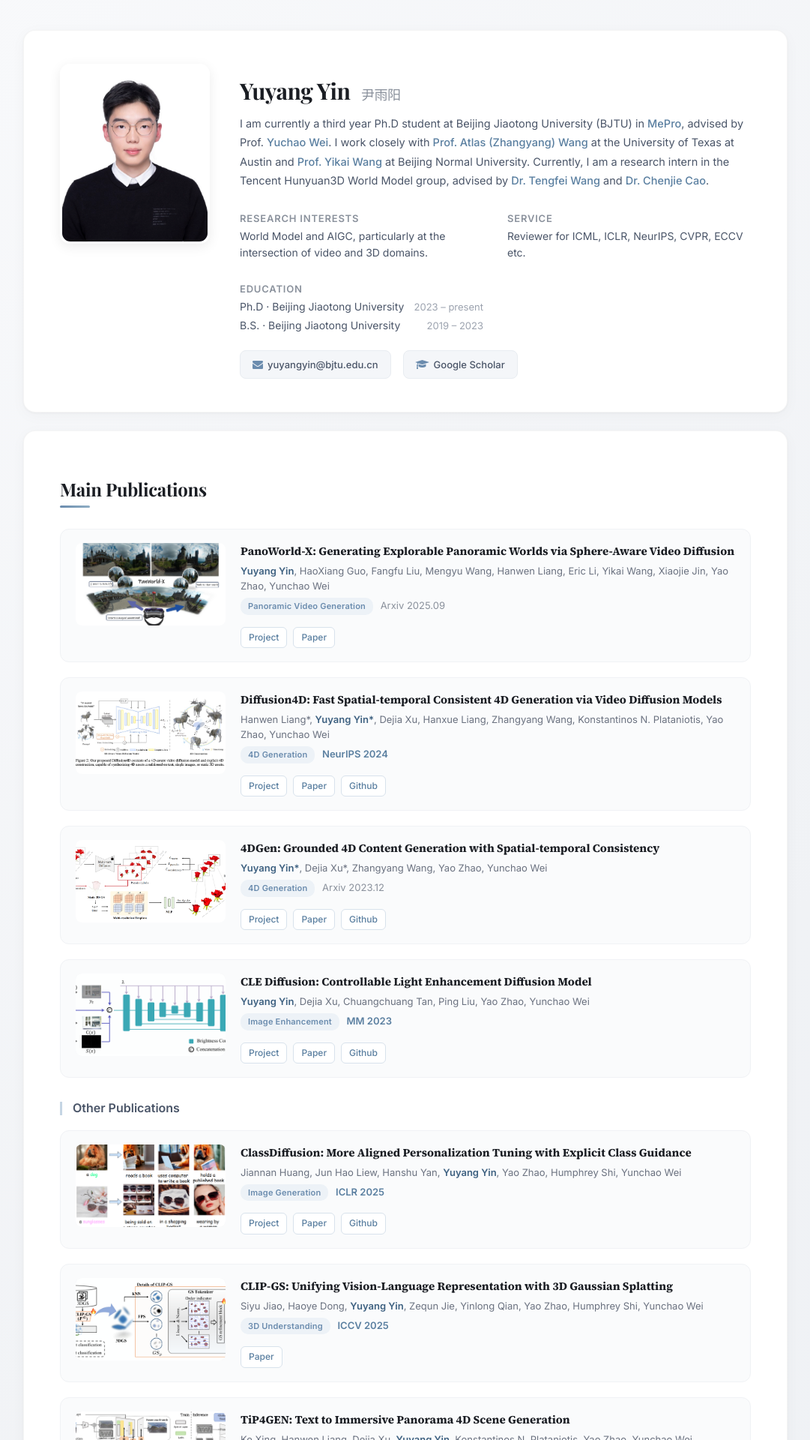
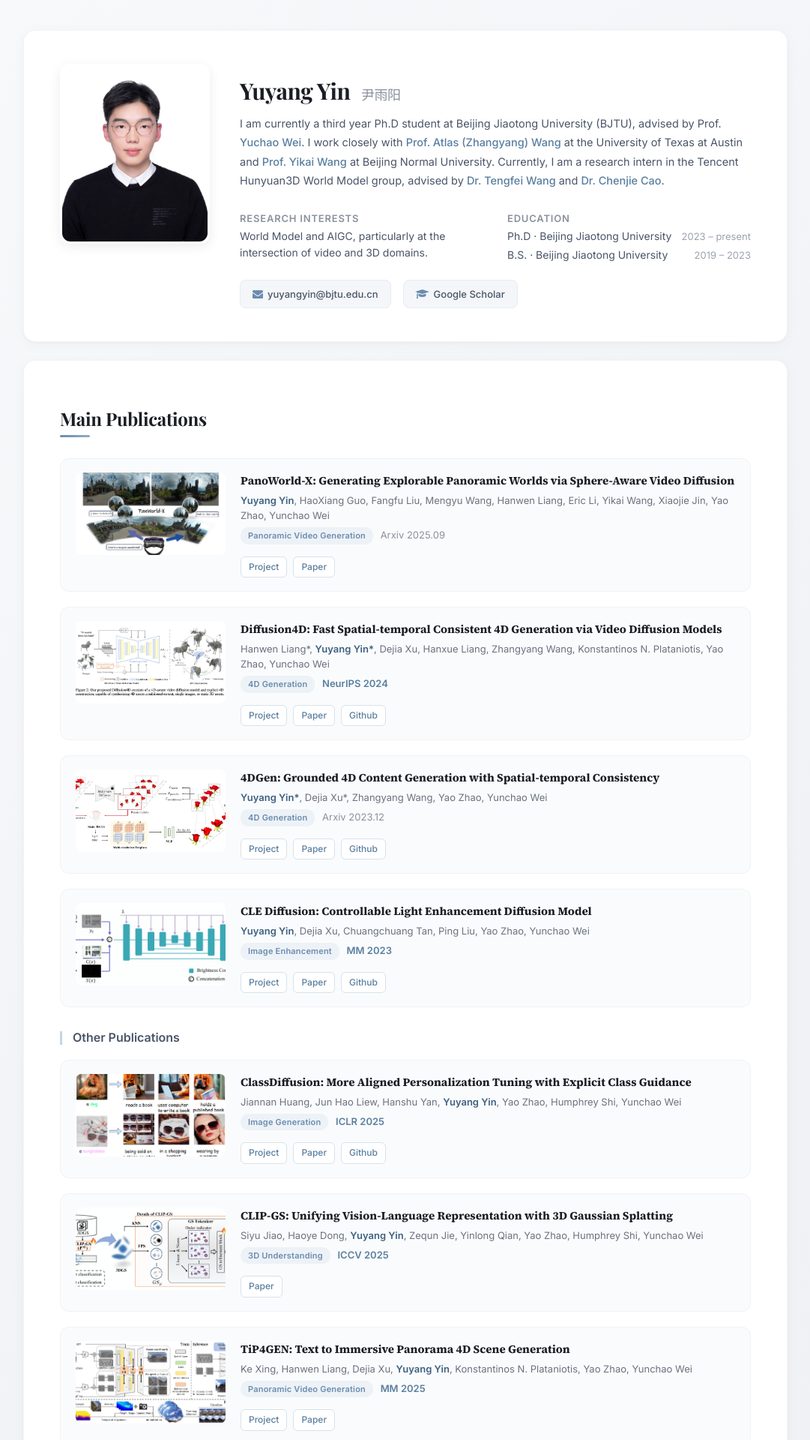
Before and after one commit to YuyangYin/YuyangYin.github.io, a Jekyll site: the page built from index.html, in a window 1280 px wide. Shown: the top 1920 px of the page at 75% size, without its empty margins (99-1180 px from the left). Built offline with Jekyll 4.4.1, drawn with Linux system fonts in a browser that asks for light colours; a script that is not in the unit is left out.

Commit message:
fix edu alignment, remove Service section & 'in MePro'

```diff
--- a/_includes/yyy_introduction.html
+++ b/_includes/yyy_introduction.html
@@ -6,8 +6,7 @@
 		<h1 class="profile-name">Yuyang Yin <span class="profile-name-cn">尹雨阳</span></h1>
 
 		<p class="profile-bio">
-			I am currently a third year Ph.D student at Beijing Jiaotong University (BJTU) in
-			<a href="http://mepro.bjtu.edu.cn/researcher.html">MePro</a>, advised by Prof.
+			I am currently a third year Ph.D student at Beijing Jiaotong University (BJTU), advised by Prof.
 			<a href="https://weiyc.github.io/index.html">Yuchao Wei</a>.
 			I work closely with
 			<a href="https://scholar.google.com/citations?user=pxFyKAIAAAAJ&hl=zh-CN">Prof. Atlas (Zhangyang) Wang</a>
@@ -23,10 +22,7 @@
 				<h4>Research Interests</h4>
 				<p>World Model and AIGC, particularly at the intersection of video and 3D domains.</p>
 			</div>
-			<div class="info-block">
-				<h4>Service</h4>
-				<p>Reviewer for ICML, ICLR, NeurIPS, CVPR, ECCV etc.</p>
-			</div>
+
 			<div class="info-block">
 				<h4>Education</h4>
 				<p>
--- a/assets/css/main.css
+++ b/assets/css/main.css
@@ -144,6 +144,7 @@ body {
 	grid-template-columns: 1fr 1fr;
 	gap: 16px 32px;
 	margin-top: 20px;
+	align-items: start;
 }
 
 .info-block h4 {
@@ -167,6 +168,7 @@ body {
 	display: flex;
 	justify-content: space-between;
 	align-items: baseline;
+	width: 100%;
 }
 
 .info-block .edu-year {
```
